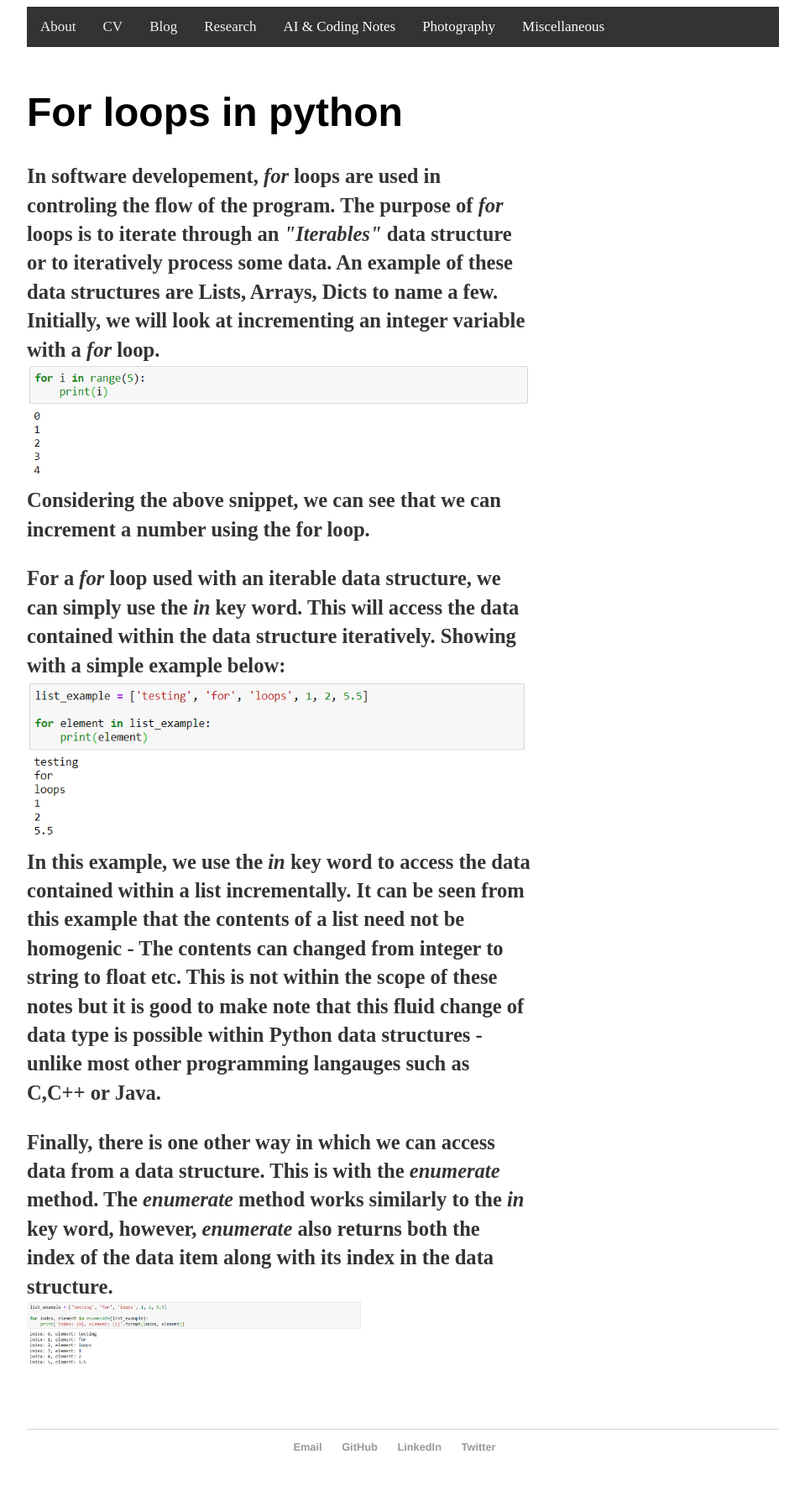
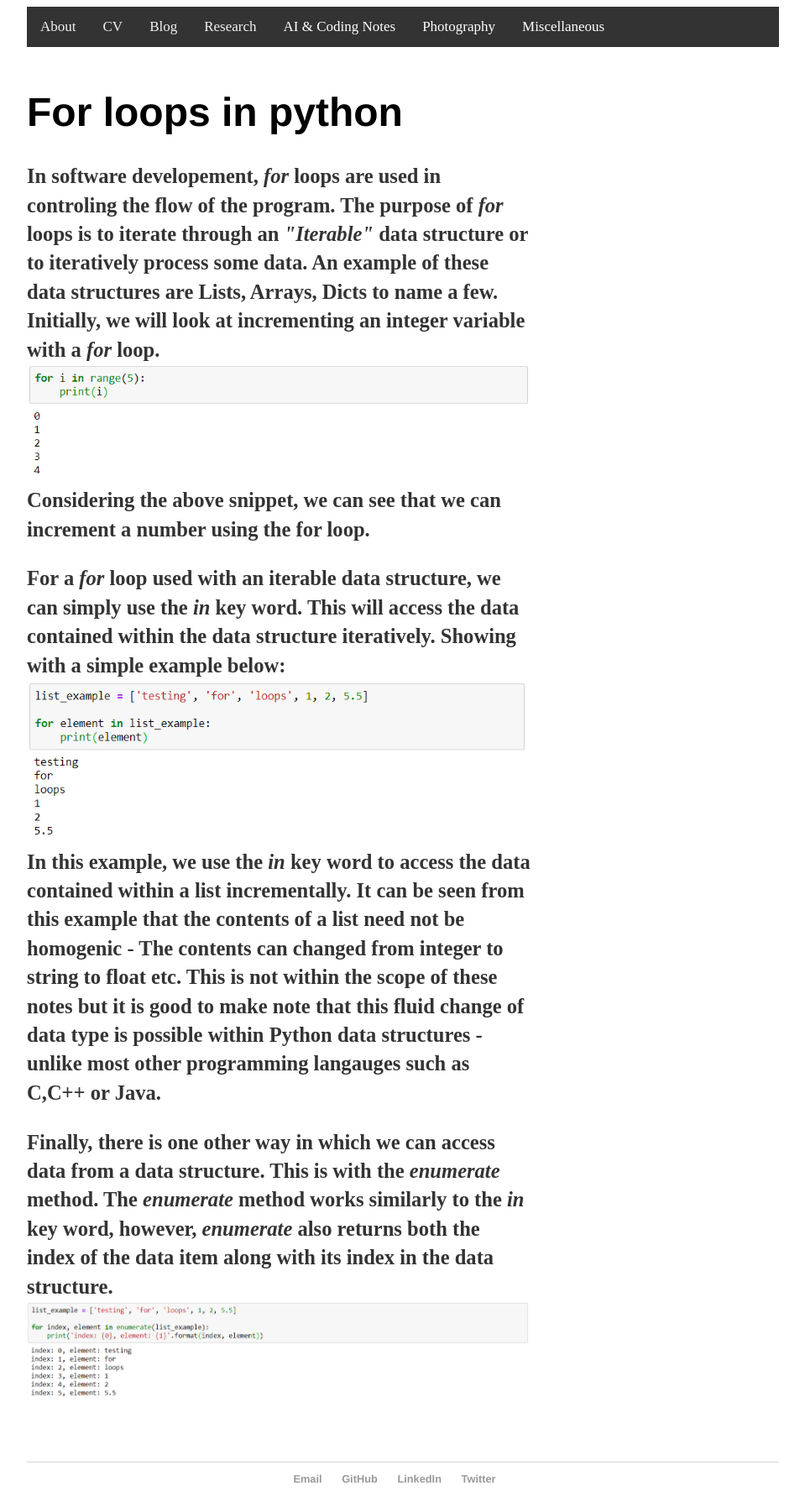
Before and after one commit to kerinb/kerinb.github.io, a Jekyll site: the page built from ai_coding_notes/python_basics/for_loop/index.html, in a window 1280 px wide. Shown: the whole page at 84% size, without its empty margins (160-1119 px from the left). Built offline with Jekyll 4.4.1, drawn with Linux system fonts in a browser that asks for light colours; before the commit the page ends 1744 px from its top, so only the background shows below that.

Commit message:
fixing img render size

```diff
--- a/ai_coding_notes/python_basics/for_loop/index.html
+++ b/ai_coding_notes/python_basics/for_loop/index.html
@@ -12,7 +12,7 @@
 	<p style="width:100%;max-width:600px;">
 		In software developement, <i>for</i> loops are used in controling the flow of the program.
 		The purpose of <i>for</i> loops is to iterate through an
-		<i>"Iterables"</i> data structure or to iteratively process some data.
+		<i>"Iterable"</i> data structure or to iteratively process some data.
 		An example of these data structures are Lists, Arrays, Dicts to name a few.
 
 		Initially, we will look at incrementing an integer variable with a <i>for</i> loop.<br>
@@ -38,6 +38,6 @@
 		Finally, there is one other way in which we can access data from a data structure. This is with
 		the <i>enumerate</i> method. The <i>enumerate</i> method works similarly to the <i>in</i> key word,
 		however, <i>enumerate</i> also returns both the index of the data item along with its index in the data structure.<br>
-		<img src="/files/code_snippets/for_loops/enumerate_python_for_loop.PNG" alt="python iterative for loop" style="width:-100%;max-width:400px;height:100%;max-height:300px"><br>
+		<img src="/files/code_snippets/for_loops/enumerate_python_for_loop.PNG" alt="python iterative for loop" style="width:-100%;max-width:600px;height:100%;max-height:200px"><br>
 	</p> <br>
 </h3>
```
